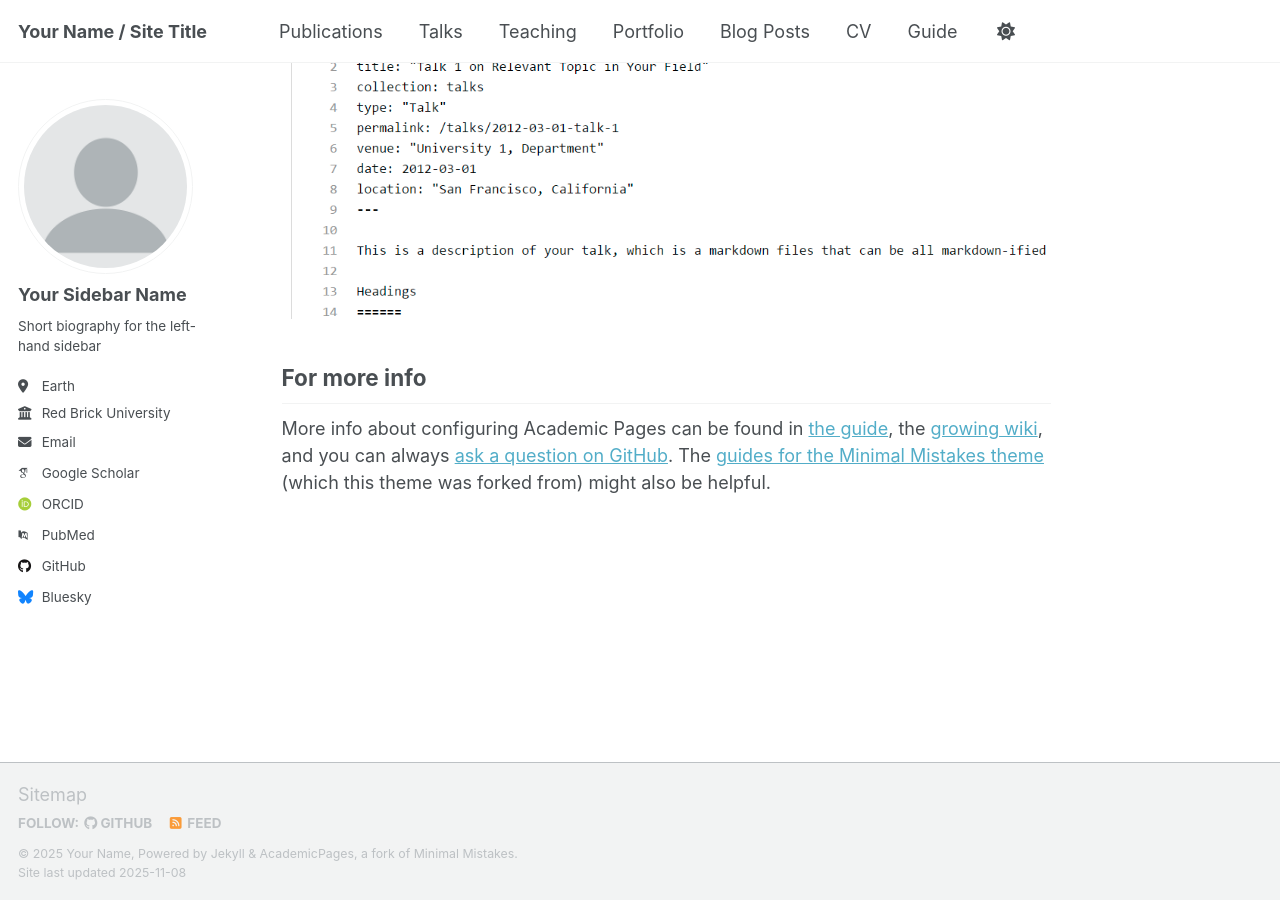
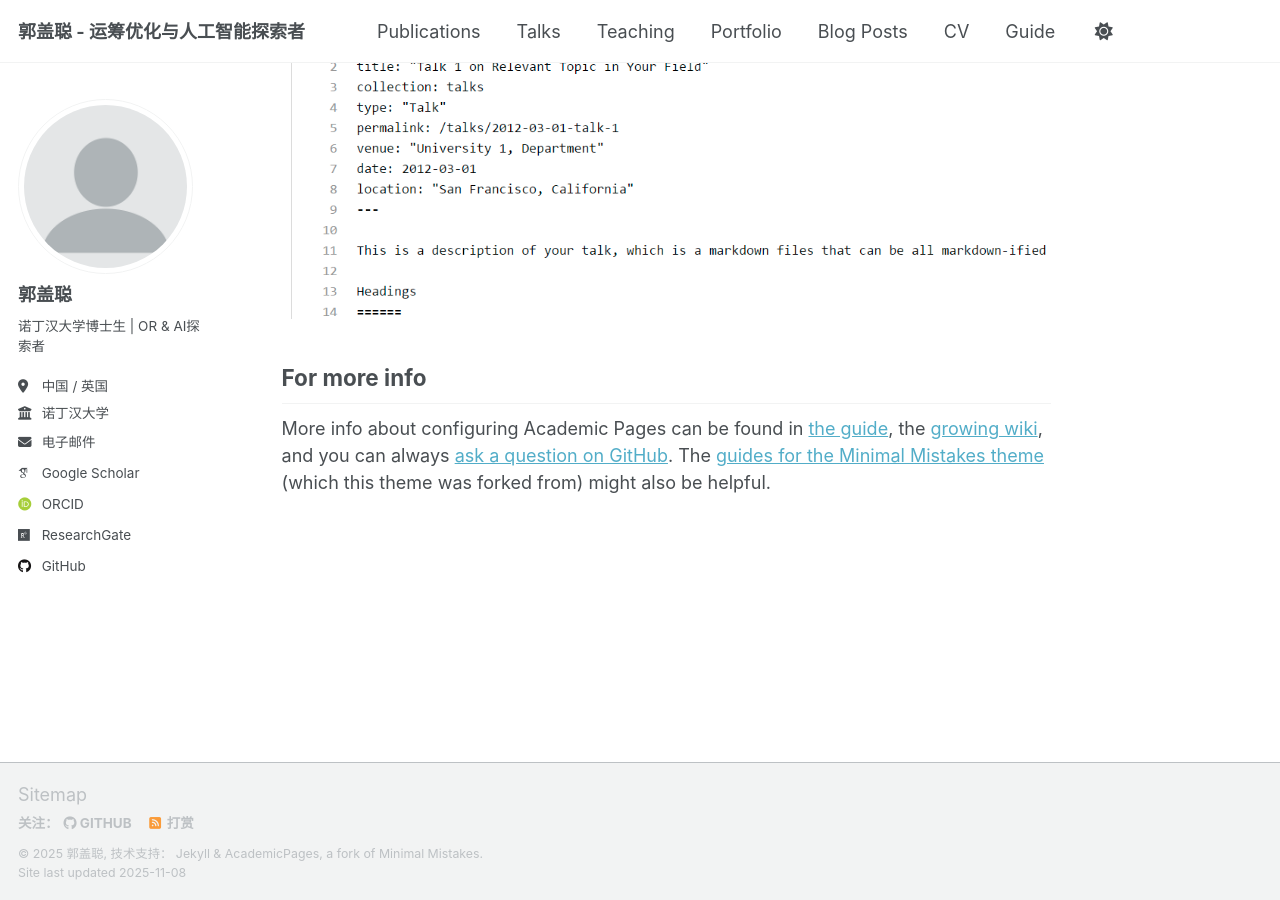
Before and after one commit to Gaicong/gaicong.github.io, a Jekyll site: the page built from _pages/about.md, in a window 1280 px wide and 900 px high, scrolled down 2880 px. Built offline with Jekyll 4.4.1, drawn with Linux system fonts in a browser that asks for light colours; some web fonts are replaced; a script that is not in the unit is left out.

Commit message:
Update _config.yml

```diff
--- a/_config.yml
+++ b/_config.yml
@@ -7,16 +7,16 @@
 # server process.
 
 # Basic Site Settings
-locale                   : "en-US"
+locale                   : "zh-CN"
 site_theme               : "default" # Currently available options are "default", "air"
-title                    : "Your Name / Site Title"
+title                    : "郭盖聪 - 运筹优化与人工智能探索者"
 title_separator          : "-"
-name                     : &name "Your Name"
-description              : &description "Your Name's academic portfolio"   # Update this with a general description of your site, this is the default if not overridden by a page
-url                      : https://academicpages.github.io # The base hostname & protocol for your site e.g. "https://[your GitHub username].github.io",
+name                     : &name "郭盖聪"
+description              : &description "运筹优化与人工智能探索者"   # Update this with a general description of your site, this is the default if not overridden by a page
+url                      : https://gaicong.github.io # The base hostname & protocol for your site e.g. "https://[your GitHub username].github.io",
                                                            # or if you already have some other page hosted on Github then use "https://[your GitHub username].github.io/[Your Repo Name]"
 baseurl                  : "" # the subpath of your site, e.g. "/blog"
-repository               : "academicpages/academicpages.github.io"
+repository               : "Gaicong/gaicong.github.io"
 
 # Site Author - The following control what appear as part of the author content on the side bar.
 #               If a field is blank the icon and link will not appear, otherwise it will be shown.
@@ -24,37 +24,36 @@ repository               : "academicpages/academicpages.github.io"
 author:
   # Biographic information
   avatar           : "profile.png"
-  name             : "Your Sidebar Name"
-  pronouns         : # example: "she/her"
-  bio              : "Short biography for the left-hand sidebar"
-  location         : "Earth"
-  employer         : "Red Brick University"
+  name             : "郭盖聪"
+  bio              : "诺丁汉大学博士生 | OR & AI探索者"
+  location         : "中国 / 英国"
+  employer         : "诺丁汉大学"
   uri              : # URL
-  email            : "none@example.org"
+  email            : "Gaicong.Guo@nottingham.edu.cn"
 
   # Academic websites
   academia         : # URL
   arxiv            : # URL - Update with the correct link to your profile
-  googlescholar    : "https://scholar.google.com/citations?user=PS_CX0AAAAAJ"
+  googlescholar    : "https://scholar.google.cz/citations?user=KEWmRV8AAAAJ&hl=en&oi=ao"
   inspire-hep      : # URL
   impactstory      : # URL
-  orcid            : "https://orcid.org/yourorcidurl"
+  orcid            : "https://orcid.org/my-orcid?orcid=0000-0003-1858-7594"
   semantic         : # URL
-  pubmed           : "https://www.ncbi.nlm.nih.gov/pubmed/?term=john+snow"
-  researchgate     : # URL
+  pubmed           : # URL
+  researchgate     : "https://www.researchgate.net/profile/Gaicong-Guo?ev=hdr_xprf"
   scopus           : # URL
 
   # Repositories and software development
   bitbucket        : # Username - Update with your username on the site
   codepen          : # Username
   dribbble         : # Username
-  github           : "academicpages"
+  github           : "marsguo2049"
   kaggle           : # Username
   stackoverflow    : # User number or user number and name (i.e., use "1" or "1/jeff-atwood")
 
   # Social media
   artstation       : # Username
-  bluesky          : "bsky.app" # Replace this with you Bluesky username
+  bluesky          : # "bsky.app"  Replace this with you Bluesky username
   facebook         : # Username
   flickr           : # Username
   foursquare       : # Username
@@ -135,13 +134,13 @@ yandex_site_verification :
 
 # Social Sharing
 twitter:
-  username               : &twitter
+  username               : #&twitter
 facebook:
   username               :
   app_id                 :
   publisher              :
 og_image                 :  # Social media default site image
-og_description           :  # Social media default site image description
+og_description           : "郭盖聪的主页 - 分享运筹优化与人工智能的探索"
 # For specifying social profiles
 # - https://developers.google.com/structured-data/customize/social-profiles
 social:
```
